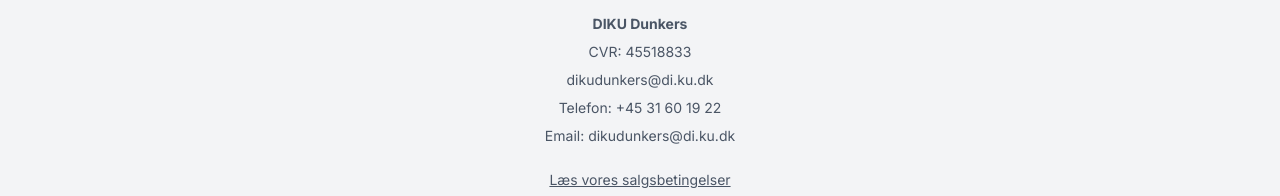
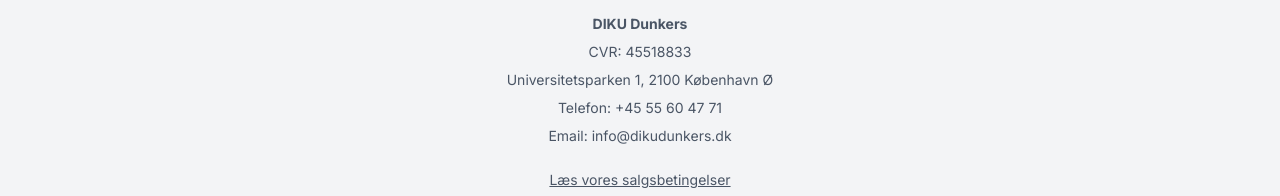
Before and after one commit to lausafin/dikudunkers, a Next.js app: page /salgsbetingelser in a window 1280 px wide. Shown: the part 818-1014 px from the top of the page. Built offline with nearby package versions, Linux system fonts and the light colour scheme.

Commit message:
update: footer contact information and address

```diff
--- a/src/components/Footer.tsx
+++ b/src/components/Footer.tsx
@@ -7,9 +7,9 @@
       <div className="space-y-2">
         <p className="font-bold">DIKU Dunkers</p>
         <p>CVR: 45518833</p>
-        <p>dikudunkers@di.ku.dk</p>
-        <p>Telefon: +45 31 60 19 22</p>
-        <p>Email: dikudunkers@di.ku.dk</p>
+        <p>Universitetsparken 1, 2100 København Ø</p>
+        <p>Telefon: +45 55 60 47 71</p>
+        <p>Email: info@dikudunkers.dk</p>
         <div className="pt-4">
           <Link href="/salgsbetingelser" className="underline hover:text-black">
             Læs vores salgsbetingelser
```
